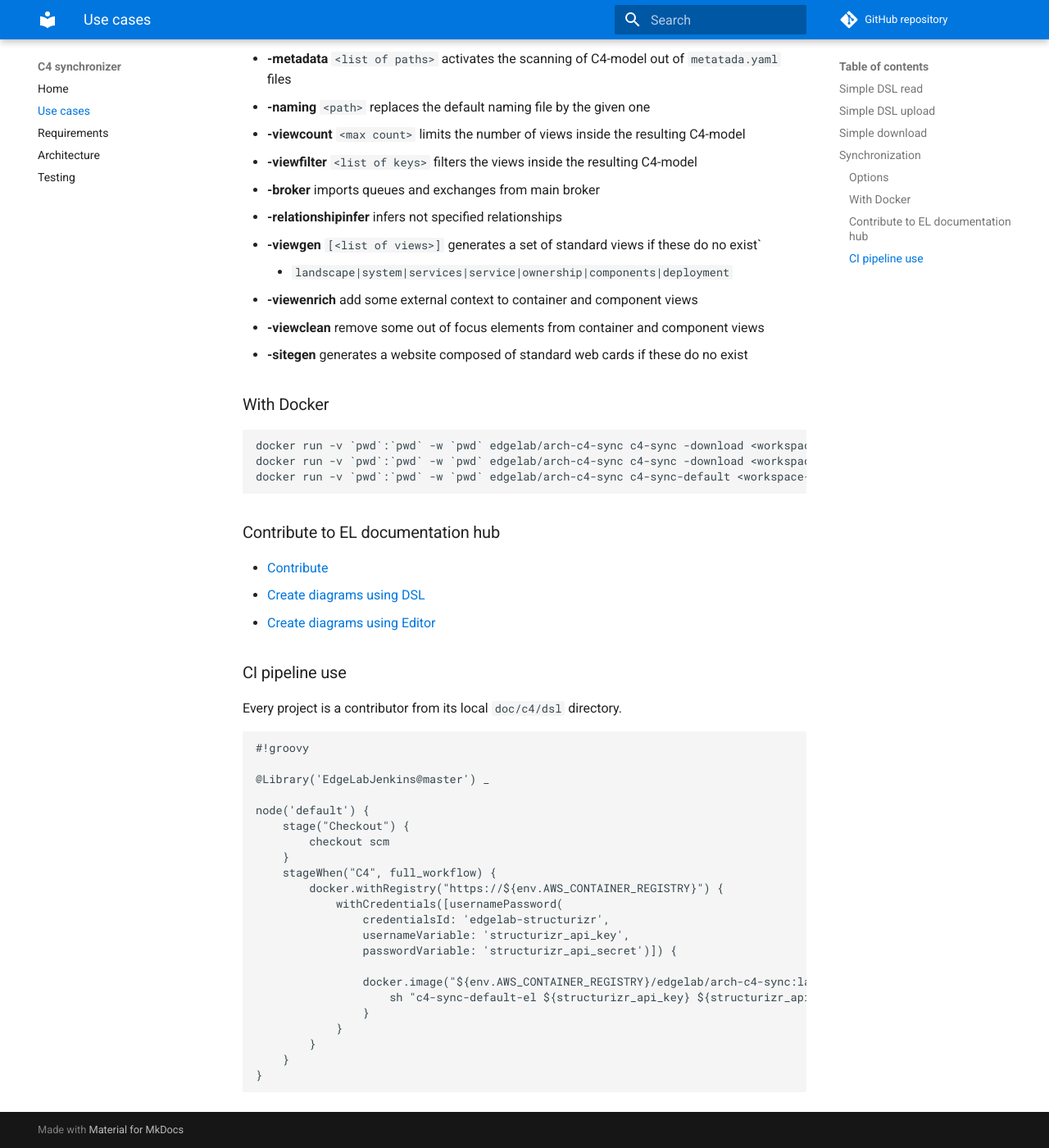
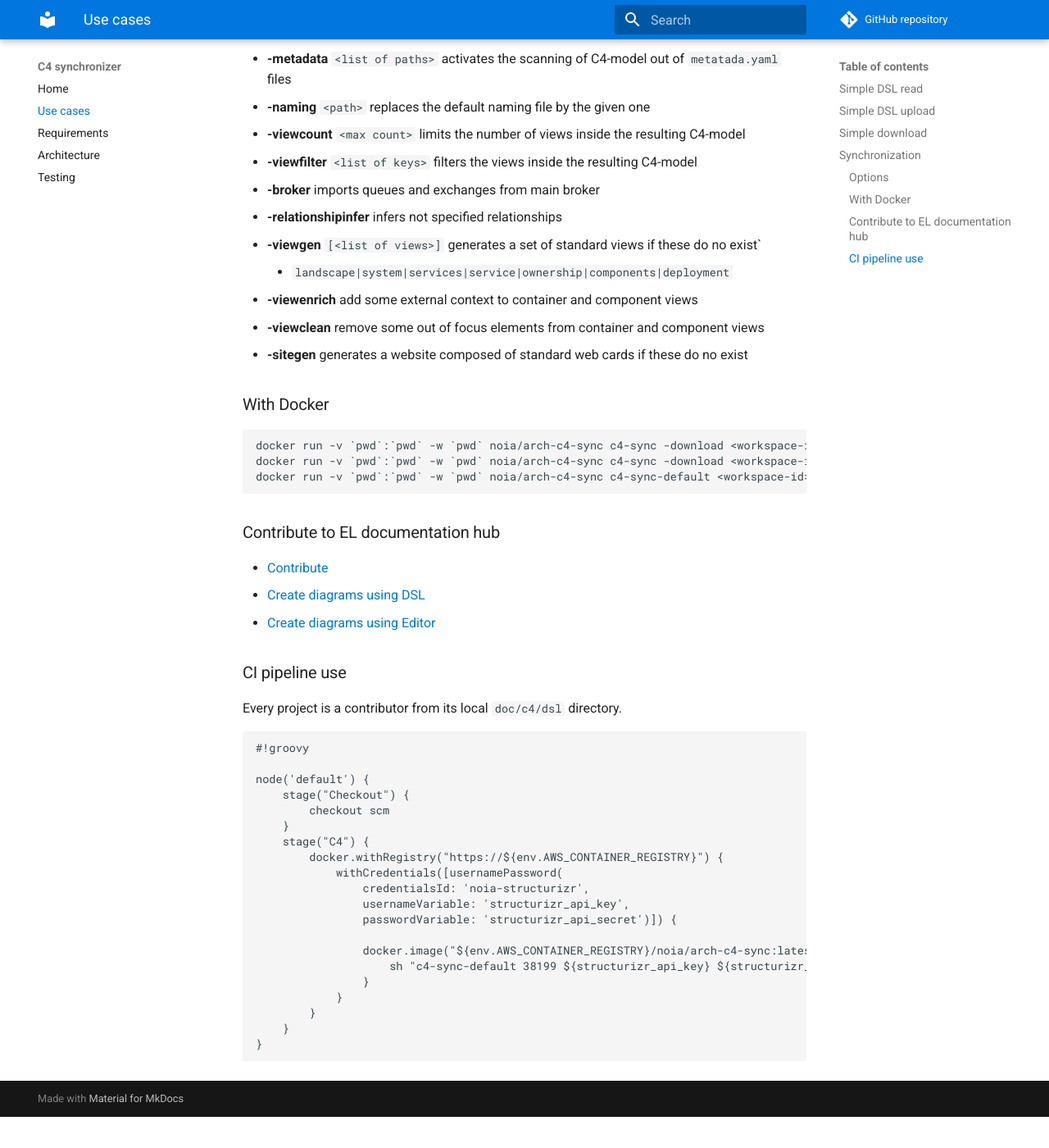
Before and after one commit to vondacho/arch-c4-sync, an MkDocs documentation site: the page built from doc/usecases.md, in a window 1280 px wide and 1400 px high, scrolled down 1670 px. Shown: the whole window at 82% size. Built offline with MkDocs 1.6.1 and Material for MkDocs 9.7.7, drawn with Linux system fonts in a browser that asks for light colours; comment, search, counter and statistics services are not loaded; after the commit the page ends 3032 px from its top, so only the background shows below that.

Commit message:
reviewed doc

````diff
--- a/doc/usecases.md
+++ b/doc/usecases.md
@@ -58,16 +58,16 @@ To synchronize a remote C4-model hosted in a Structurizr cloud account with a lo
 ### With Docker
 
 ```
-docker run -v `pwd`:`pwd` -w `pwd` edgelab/arch-c4-sync c4-sync -download <workspace-id> <api-key> <api-secret> -print
-docker run -v `pwd`:`pwd` -w `pwd` edgelab/arch-c4-sync c4-sync -download <workspace-id> <api-key> <api-secret> -dsl doc/c4/dsl -metadata metadata.yaml -broker -relationshipinfer -viewgen service -viewenrich -viewclean -upload
-docker run -v `pwd`:`pwd` -w `pwd` edgelab/arch-c4-sync c4-sync-default <workspace-id> <api-key> <api-secret>
+docker run -v `pwd`:`pwd` -w `pwd` noia/arch-c4-sync c4-sync -download <workspace-id> <api-key> <api-secret> -print
+docker run -v `pwd`:`pwd` -w `pwd` noia/arch-c4-sync c4-sync -download <workspace-id> <api-key> <api-secret> -dsl doc/c4/dsl -metadata metadata.yaml -broker -relationshipinfer -viewgen service -viewenrich -viewclean -upload
+docker run -v `pwd`:`pwd` -w `pwd` noia/arch-c4-sync c4-sync-default <workspace-id> <api-key> <api-secret>
 ```
 
 ### Contribute to EL documentation hub
 
-- [Contribute](https://www.structurizr.com/share/55008/10784baf-a723-4d68-9272-ba810cd6ccc1/diagrams#c4-contribute)
-- [Create diagrams using DSL](https://www.structurizr.com/share/55008/10784baf-a723-4d68-9272-ba810cd6ccc1/diagrams#c4-create-with-dsl)
-- [Create diagrams using Editor](https://www.structurizr.com/share/55008/10784baf-a723-4d68-9272-ba810cd6ccc1/diagrams#c4-create-with-editor)
+- [Contribute](https://www.structurizr.com/share/38199/diagrams#c4-contribute)
+- [Create diagrams using DSL](https://www.structurizr.com/share/38199/diagrams#c4-create-with-dsl)
+- [Create diagrams using Editor](https://www.structurizr.com/share/38199/diagrams#c4-create-with-editor)
 
 ### CI pipeline use
 
@@ -76,21 +76,19 @@ Every project is a contributor from its local `doc/c4/dsl` directory.
 ```
 #!groovy
 
-@Library('EdgeLabJenkins@master') _
-
 node('default') {
     stage("Checkout") {
         checkout scm
     }
-    stageWhen("C4", full_workflow) {
+    stage("C4") {
         docker.withRegistry("https://${env.AWS_CONTAINER_REGISTRY}") {
             withCredentials([usernamePassword(
-                credentialsId: 'edgelab-structurizr',
+                credentialsId: 'noia-structurizr',
                 usernameVariable: 'structurizr_api_key',
                 passwordVariable: 'structurizr_api_secret')]) {
 
-                docker.image("${env.AWS_CONTAINER_REGISTRY}/edgelab/arch-c4-sync:latest").inside {
-                    sh "c4-sync-default-el ${structurizr_api_key} ${structurizr_api_secret}"
+                docker.image("${env.AWS_CONTAINER_REGISTRY}/noia/arch-c4-sync:latest").inside {
+                    sh "c4-sync-default 38199 ${structurizr_api_key} ${structurizr_api_secret}"
                 }
             }
         }
````
Also changed, not shown: doc/architecture.md (+1 -1 lines), doc/testing.md (+1 -1 lines).
